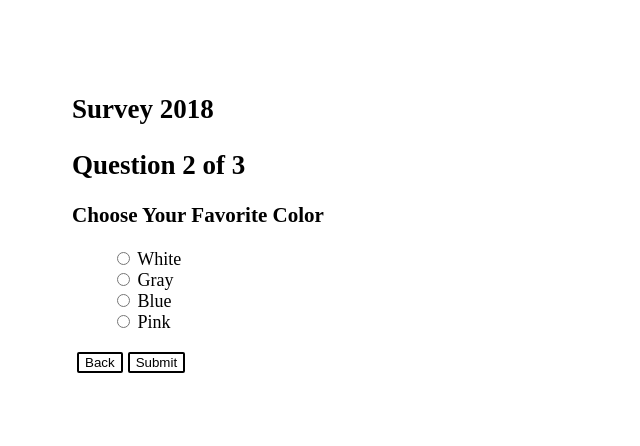
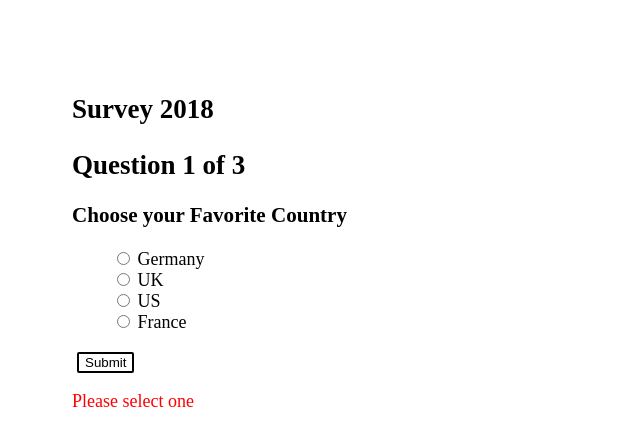
Before and after one commit to seogram/React-Survey, a React (Create React App) app: page / in a window 1280 px wide. Both pictures are taken after a click on the button "Submit". Shown: the top 446 px of the page, without its empty margins (0-640 px from the left). Built offline with nearby package versions, Linux system fonts and the light colour scheme.

Commit message:
form validation done / submit btn show hide control done

```diff
--- a/src/components/Question.js
+++ b/src/components/Question.js
@@ -6,7 +6,8 @@ const Question = ({
   step,
   onAnswerSelected,
   onSubmit,
-  back
+  back,
+  error
 }) => {
 
   return (
@@ -23,9 +24,10 @@ const Question = ({
         </li>
       )}
       </ol>
-      <button onClick={back}>Back</button>
+
+      {step > 0 && <button onClick={back}>Back</button>}
       <button onClick={onSubmit}>Submit</button>
-
+      <p className='error'>{error}</p>
     </div>
   )
 }
--- a/src/components/Survey.js
+++ b/src/components/Survey.js
@@ -21,9 +21,14 @@ export default class Survey extends React.Component {
 
 
     handleSubmit() {
+        if (this.state.Useranswers[this.state.step] != null) {
+            this.setState({error : ''});
+            this.state.step < this.state.survey.data.questions.length ?
+                this.setState({ 'step': this.state.step + 1 }) : ''
+        }else {
+            this.setState({error : 'Please select one'})
+        }
 
-        this.state.step < this.state.survey.data.questions.length ?
-            this.setState({ 'step': this.state.step + 1 }) : ''
     }
 
 
@@ -35,39 +40,54 @@ export default class Survey extends React.Component {
 
 
     handleAnswerSelected(event) {
+        this.setState({error : ''});
         let list = [...this.state.Useranswers.slice(0, this.state.step),
         parseInt(event.target.value),
         ...this.state.Useranswers.slice(this.state.step + 1)];
-
         this.setState({ 'Useranswers': list })
     }
 
     summaryCreator() {
-
         return this.state.Useranswers.map((answer, i) => {
-            return <li key={i}>
-                {this.state.survey.data.questions[i].answers[answer].label}
-            </li>
+            return (
+                <div key={i + 'r'}>
+                    <div key={i + 'q'} className="summary">{`${this.state.survey.data.questions[i].question} :`}</div>
+                    <div key={i + 'l'} className="summary">
+                        {this.state.survey.data.questions[i].answers[answer].label}
+                    </div>
+                    <br />
+                </div>
+            )
         });
     }
 
     render() {
 
-        const { survey, step, Useranswers } = this.state;
+        const { survey, step, Useranswers,error } = this.state;
         const numberOfQuestions = survey.data ? survey.data.questions.length : 0;
 
         let completed = (survey.data && (step === survey.data.questions.length)) ? true : false;
         let summary;
 
+        localStorage.question = survey.data ? survey.data.questions[step] : '';
+        localStorage.Useranswers = Useranswers[step];
+        localStorage.step = step;
+
+
         return (
             <div>
+                {console.log('local', localStorage.step)}
+
                 <h1>{survey.title}</h1>
                 {completed ?
 
                     <div>
                         {/* Summary Page */}
                         <p>Congratulation, you finished the survey</p>
-                        Summary {this.summaryCreator()}
+                        Summary : <br />
+                        {this.summaryCreator()}
+                        <br />
+                        <button onClick={() => window.location.reload()}>Reload Survey</button>
                     </div>
                     :
                     <div>
@@ -76,11 +96,12 @@ export default class Survey extends React.Component {
                         {survey.data && step < numberOfQuestions ?
                             <Question
                                 question={survey.data.questions[step]}
-                                Useranswers = {Useranswers[step]}
+                                Useranswers={Useranswers[step]}
                                 step={step}
                                 onAnswerSelected={(event) => this.handleAnswerSelected(event)}
                                 onSubmit={() => this.handleSubmit()}
-                                back ={()=>this.handleBack()}
+                                back={() => this.handleBack()}
+                                error = {error}
                             />
 
                             : 'completed'}
--- a/src/index.css
+++ b/src/index.css
@@ -17,3 +17,12 @@ button, input {
 ol li{
   list-style-type: none;
 }
+
+.summary {
+  float:left;
+  padding: 0 5px;
+}
+
+.error {
+  color: red;
+}
```
